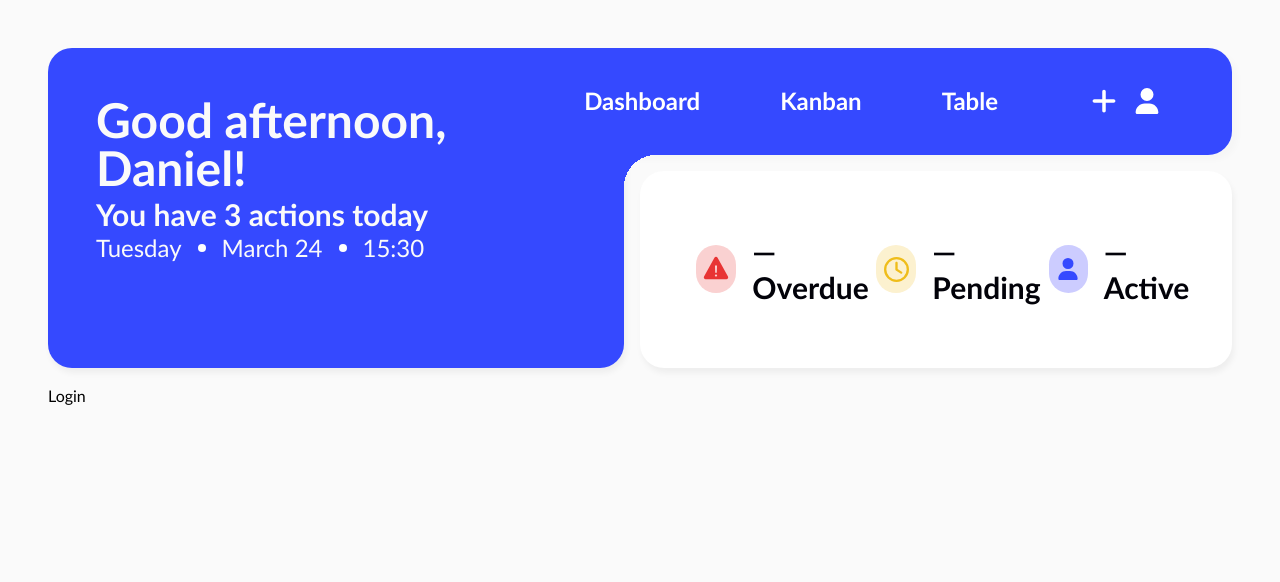
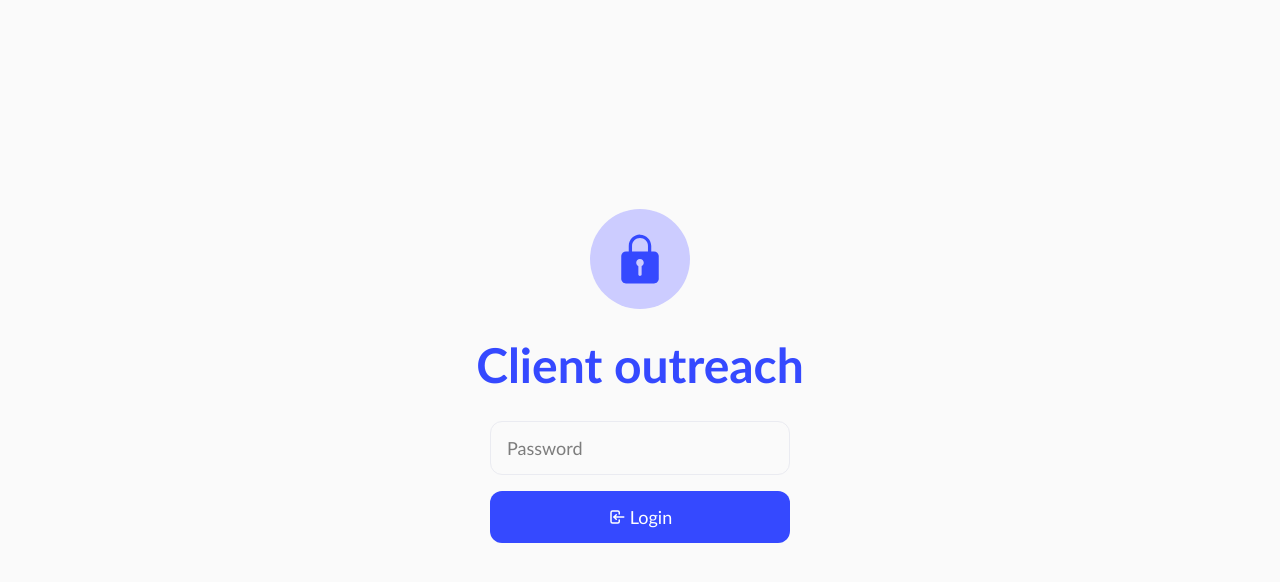
Before and after one commit to daniel-kadlec/Sway, a Next.js app: page /login in a window 1280 px wide. Shown: the top 582 px of the page. Built offline with nearby package versions, Linux system fonts and the light colour scheme.

Commit message:
Feat: login page styling

```diff
--- a/app/components/button.tsx
+++ b/app/components/button.tsx
@@ -2,11 +2,13 @@ type ButtonProps = {
     children: React.ReactNode;
     onClick?: () => void;
     className?: string;
+    type?: "submit" | "reset" | "button";
 };
-export default function Button({children, onClick, className}: ButtonProps){
+export default function Button({children, onClick, className, type}: ButtonProps){
     return (
         <button
             onClick={onClick}
+            type={type}
             className={`bg-primary text-white px-6 py-2 rounded-xl text-lg transition duration-300 hover:bg-primary-dark min-w-[110px] cursor-pointer hover:opacity-80 ${className}`}
         >
             {children}
--- a/app/layout.tsx
+++ b/app/layout.tsx
@@ -1,19 +1,17 @@
 import "./globals.css";
-import Navbar from "@/app/components/Navbar/navbar";
-import {ModalProvider} from "@/app/Context/ModalContext";
+import { ModalProvider } from "@/app/Context/ModalContext";
 import ModalShell from "@/app/components/Modal/modalShell";
-export default function RootLayout({
-  children,
-}: Readonly<{
-  children: React.ReactNode;
-}>) {
+import LayoutContent from "@/app/layoutContent";
+
+export default function RootLayout({children}:{children: React.ReactNode}) {
     return (
         <html lang="en" suppressHydrationWarning>
-      <body className={'p-12 3xl:p-24 flex flex-col overflow-hidden bg-offwhite h-screen max-w-[1300px] 3xl:max-w-[1800px] mx-auto'}>
+        <body className="p-12 3xl:p-24 flex flex-col overflow-hidden bg-offwhite h-screen max-w-[1300px] 3xl:max-w-[1800px] mx-auto">
         <ModalProvider>
-            <ModalShell/>
-              <Navbar/>
+            <ModalShell />
+            <LayoutContent>
                 {children}
+            </LayoutContent>
         </ModalProvider>
         </body>
         </html>
--- /dev/null
+++ b/app/layoutContent.tsx
@@ -0,0 +1,17 @@
+'use client';
+
+import { usePathname } from 'next/navigation';
+import Navbar from "@/app/components/Navbar/navbar";
+
+export default function LayoutContent({ children }: { children: React.ReactNode }) {
+    const pathname = usePathname();
+
+    const hideNavbar = pathname === "/login";
+
+    return (
+        <>
+            {!hideNavbar && <Navbar />}
+            {children}
+        </>
+    );
+}
--- a/app/pages/loginPage.tsx
+++ b/app/pages/loginPage.tsx
@@ -1,7 +1,27 @@
+import {Input} from "@/app/components/Modal/inputs";
+import Button from "@/app/components/button";
+import { IoIosLock } from "react-icons/io";
+
+
+import { TbLogin } from "react-icons/tb";
+
 export default function Loginpage () {
     return(
-      <>
-        <h1>Login</h1>
-      </>
+      <div className={"flex flex-col gap-8 items-center justify-center h-screen -mt-12"}>
+          <div className={'bg-primary-light rounded-full p-5'}>
+            <IoIosLock className={'text-primary size-15'}/>
+          </div>
+          <div className={'flex flex-col items-center justify-center'}>
+              <h1 className={'text-5xl font-bold text-primary'}>Client outreach</h1>
+              {/*<h1 className={'text-2xl text-offblack mt-1'}>Židům vstup zakázán</h1>*/}
+          </div>
+          <form className={'flex flex-col justify-center items-center gap-4 w-[300px]'} action="/api/login" method={"post"}>
+              <Input type="password" placeholder={"Password"}/>
+              <Button type={"submit"} className={'w-full icon-button gap-1! py-3!'}>
+                  <TbLogin/>
+                  Login
+              </Button>
+          </form>
+      </div>
     );
 }
```
Lines whose indentation alone changed are shown as unchanged.
